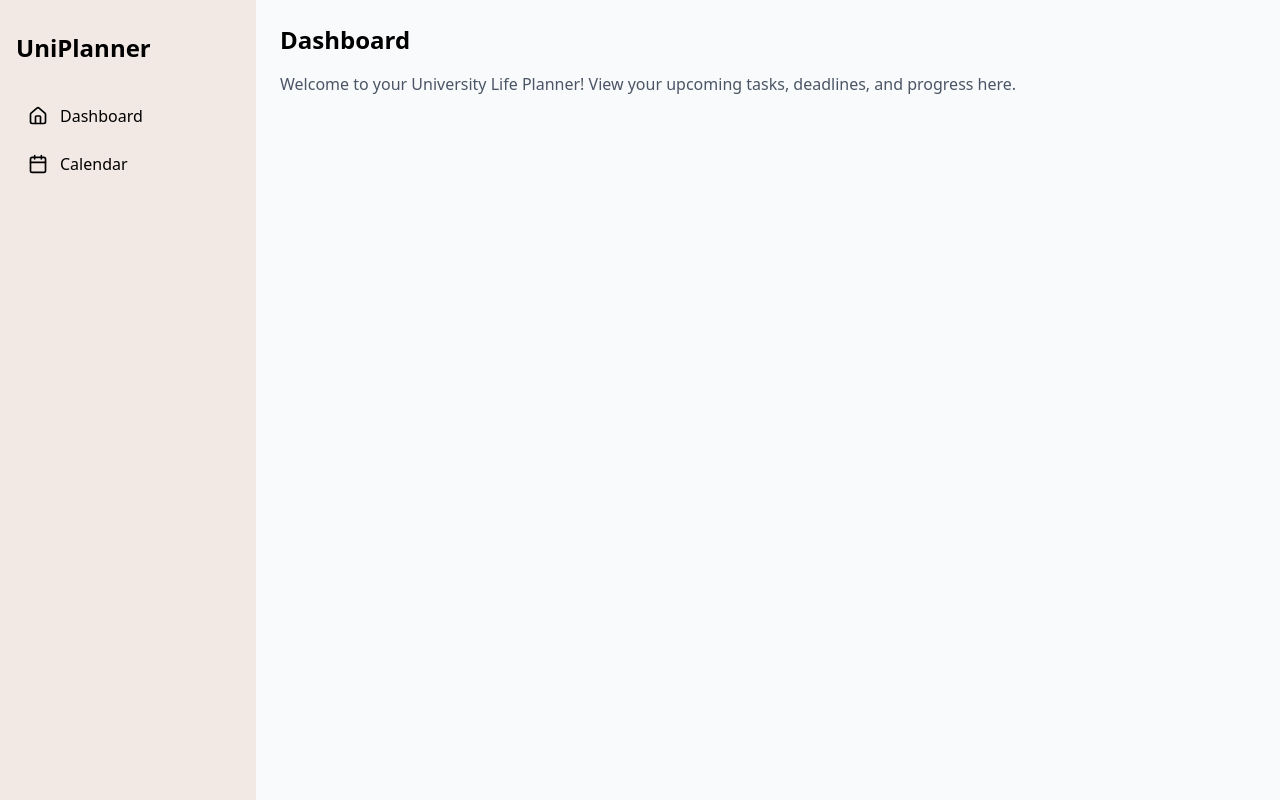
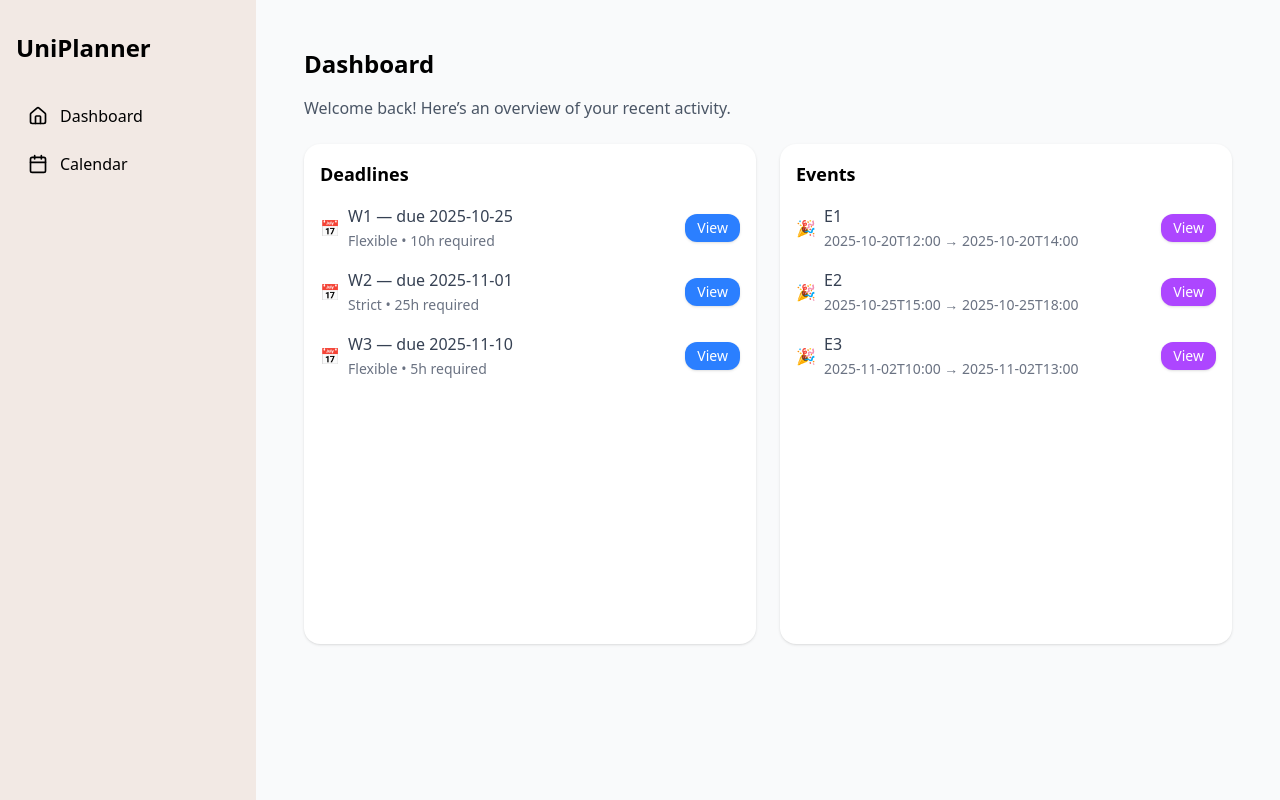
Before and after one commit to seyeong-zero/University-life-planner-with-AI, a Next.js app in the folder frontend/: page / in a window 1280 px wide. Built offline with nearby package versions, Linux system fonts and the light colour scheme.

Commit message:
Add deadlines and events pages + updated dashboard

```diff
--- /dev/null
+++ b/frontend/app/deadlines/[id]/page.jsx
@@ -0,0 +1,33 @@
+"use client";
+
+import { notFound } from "next/navigation";
+
+const deadlines = [
+  { id: 1, title: "Project Proposal", date: "Oct 21", details: "Submit your proposal document via the student portal." },
+  { id: 2, title: "Research Paper", date: "Oct 28", details: "Upload your research paper as a PDF file." },
+  { id: 3, title: "Final Presentation", date: "Nov 5", details: "Prepare slides and present in class." },
+];
+
+export default function DeadlinePage({ params }) {
+  const id = parseInt(params.id);
+  const item = deadlines.find((d) => d.id === id);
+
+  if (!item) return notFound();
+
+  return (
+    <div className="p-8 min-h-screen bg-gray-50">
+      <div className="max-w-2xl mx-auto bg-white shadow-lg rounded-2xl p-6">
+        <h2 className="text-3xl font-bold mb-4 text-blue-700">{item.title}</h2>
+        <p className="text-gray-600 mb-2">📅 Date: <span className="font-medium">{item.date}</span></p>
+        <p className="text-gray-700 mb-6">{item.details}</p>
+
+        <button
+          onClick={() => history.back()}
+          className="bg-blue-500 hover:bg-blue-600 text-white px-5 py-2 rounded-xl shadow transition"
+        >
+          ← Back to Dashboard
+        </button>
+      </div>
+    </div>
+  );
+}
--- /dev/null
+++ b/frontend/app/events/[id]/page.jsx
@@ -0,0 +1,49 @@
+"use client"; // ✅ 클라이언트 이벤트(onClick) 허용
+import { notFound } from "next/navigation";
+
+const events = [
+  {
+    id: 1,
+    title: "AI Workshop",
+    date: "Oct 20",
+    details: "Hands-on workshop exploring machine learning models and neural networks."
+  },
+  {
+    id: 2,
+    title: "Networking Night",
+    date: "Oct 25",
+    details: "Meet peers, professors, and industry experts in an evening of networking and discussions."
+  },
+  {
+    id: 3,
+    title: "Hackathon",
+    date: "Nov 2",
+    details: "24-hour team-based coding challenge. Showcase your creativity and problem-solving skills."
+  },
+];
+
+export default function EventPage({ params }) {
+  const id = parseInt(params.id);
+  const event = events.find((e) => e.id === id);
+
+  if (!event) return notFound();
+
+  return (
+    <div className="p-8 min-h-screen bg-gray-50">
+      <div className="max-w-2xl mx-auto bg-white shadow-lg rounded-2xl p-6">
+        <h2 className="text-3xl font-bold mb-4 text-purple-700">{event.title}</h2>
+        <p className="text-gray-600 mb-2">
+          📅 <span className="font-semibold">Date:</span> {event.date}
+        </p>
+        <p className="text-gray-700 mb-6">{event.details}</p>
+
+        <button
+          onClick={() => history.back()}
+          className="bg-purple-500 hover:bg-purple-600 text-white px-5 py-2 rounded-xl shadow transition"
+        >
+          ← Back to Dashboard
+        </button>
+      </div>
+    </div>
+  );
+}
--- a/frontend/app/page.tsx
+++ b/frontend/app/page.tsx
@@ -1,14 +1,89 @@
-
+"use client";
+import { useRouter } from "next/navigation";
 
 export default function HomePage() {
+  const router = useRouter();
+
+  const handleView = (type: string, id: string) => {
+    router.push(`/${type}/${id}`);
+  };
+
+  // ✅ Deadlines 데이터 (네 포맷 기반)
+  const deadlines = [
+    { taskID: "w1", deadline: "2025-10-25", strictness: false, timeRequire: 10 },
+    { taskID: "w2", deadline: "2025-11-01", strictness: true, timeRequire: 25 },
+    { taskID: "w3", deadline: "2025-11-10", strictness: false, timeRequire: 5 },
+  ];
+
+  // ✅ Events 데이터 (네 포맷 기반)
+  const events = [
+    { taskID: "e1", startTime: "2025-10-20T12:00", endTime: "2025-10-20T14:00" },
+    { taskID: "e2", startTime: "2025-10-25T15:00", endTime: "2025-10-25T18:00" },
+    { taskID: "e3", startTime: "2025-11-02T10:00", endTime: "2025-11-02T13:00" },
+  ];
+
   return (
-    <div>
+    <div className="p-6">
       <h2 className="text-2xl font-semibold mb-4">Dashboard</h2>
-        <p className="text-gray-600">
-            Welcome to your University Life Planner! View your upcoming tasks,
-            deadlines, and progress here.
-        </p>
-      <h2/>
+      <p className="text-gray-600 mb-6">
+        Welcome back! Here’s an overview of your recent activity.
+      </p>
+
+      <div className="grid grid-cols-1 md:grid-cols-2 gap-6">
+        {/* Deadlines Section */}
+        <div className="bg-white shadow rounded-2xl p-4 h-[500px] overflow-y-auto">
+          <h3 className="text-lg font-semibold mb-4">Deadlines</h3>
+          <ul className="space-y-4 text-gray-700">
+            {deadlines.map((d) => (
+              <li key={d.taskID} className="flex justify-between items-center">
+                <div className="flex items-center space-x-2">
+                  <span>📅</span>
+                  <span>
+                    {d.taskID.toUpperCase()} — due {d.deadline}
+                    <br />
+                    <span className="text-sm text-gray-500">
+                      {d.strictness ? "Strict" : "Flexible"} • {d.timeRequire}h required
+                    </span>
+                  </span>
+                </div>
+                <button
+                  onClick={() => handleView("deadlines", d.taskID)}
+                  className="text-sm bg-blue-500 hover:bg-blue-600 text-white px-3 py-1 rounded-xl shadow"
+                >
+                  View
+                </button>
+              </li>
+            ))}
+          </ul>
+        </div>
+
+        {/* Events Section */}
+        <div className="bg-white shadow rounded-2xl p-4 h-[500px] overflow-y-auto">
+          <h3 className="text-lg font-semibold mb-4">Events</h3>
+          <ul className="space-y-4 text-gray-700">
+            {events.map((e) => (
+              <li key={e.taskID} className="flex justify-between items-center">
+                <div className="flex items-center space-x-2">
+                  <span>🎉</span>
+                  <span>
+                    {e.taskID.toUpperCase()}
+                    <br />
+                    <span className="text-sm text-gray-500">
+                      {e.startTime.slice(0, 16)} → {e.endTime.slice(0, 16)}
+                    </span>
+                  </span>
+                </div>
+                <button
+                  onClick={() => handleView("events", e.taskID)}
+                  className="text-sm bg-purple-500 hover:bg-purple-600 text-white px-3 py-1 rounded-xl shadow"
+                >
+                  View
+                </button>
+              </li>
+            ))}
+          </ul>
+        </div>
+      </div>
     </div>
   );
 }
```
Also changed, not shown: frontend/package.json (+9 -7 lines), 2 other files (tests, documents, lock files or other folders).
